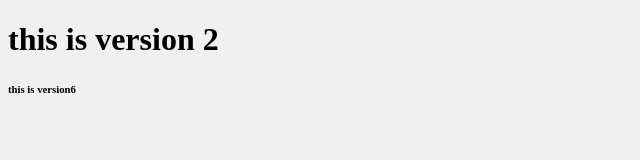
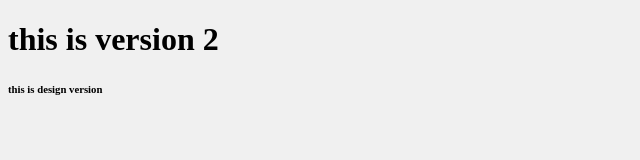
Before and after one commit to sarinakharel12/revised-set, a plain HTML site: page index.html in a window 1280 px wide. Shown: the full height of the page, 0-640 px from the left. Drawn offline with Linux system fonts and the light colour scheme.

Commit message:
this is deisgn

```diff
--- a/index.html
+++ b/index.html
@@ -8,6 +8,6 @@
 </head>
 <body>
     <h1>this is version 2</h1>
-    <h6>this is version6</h6>
+    <h6>this is design version</h6>
 </body>
 </html>
```
